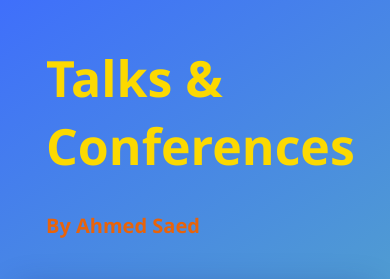
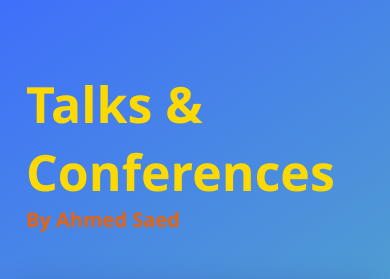
Before and after one commit to Ahmedsaed/presentation-gallery, a React (Create React App) app: page / in a window 390 px wide. Shown: the top 279 px of the page. Built offline with nearby package versions, Linux system fonts and the light colour scheme.

Commit message:
Fix responsiveness issuses

```diff
--- a/src/App.css
+++ b/src/App.css
@@ -1,19 +1,27 @@
 .App {
-  padding: 10px 1rem;
+  padding: 20px 1rem;
 }
 
 .App-header {
   font-family: 'Segoe UI', 'Roboto', 'Oxygen',
     'Ubuntu', 'Cantarell', 'Fira Sans', 'Droid Sans', 'Helvetica Neue',
     sans-serif;
+  font-size: 0;
+  margin: 50px 10px;
+}
+
+.App-header-text {
+  font-size: 50px;
   color: #FCD900;
-  font-size: 50px;
-  margin-left: 30px;
+  margin: 0px;
 }
 
 .h-small {
+  display: inline-block;
   font-size: 20px;
   color: #E8630A;
+  margin: 0px;
+  white-space: nowrap;
 }
 
 .card-container {
--- a/src/App.js
+++ b/src/App.js
@@ -20,8 +20,8 @@ function App() {
   return (
     <div className='App'>
       <h1 className='App-header'>
-        <p style={{margin: "0px"}}>Talks & </p>
-        <p style={{margin: "0px"}}>Conferences<span className='h-small'> By Ahmed Saed</span></p>
+        <p className='App-header-text'>Talks & </p>
+        <span className='App-header-text'>Conferences </span><span className='h-small'>By Ahmed Saed</span>
       </h1>
       <div className='card-container'>
         {cards_data}
```
